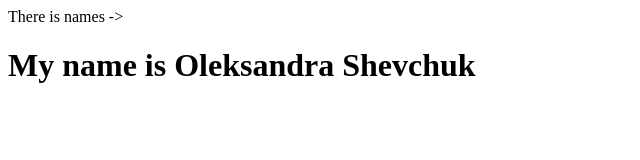
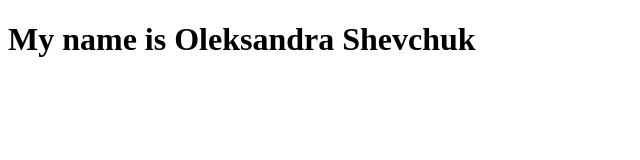
Before and after one commit to YagorlitskiyVyacheslav/pussy-pussy, a plain HTML site: page index.html in a window 1280 px wide. Shown: the whole page, without its empty margins (0-640 px from the left). Drawn offline with Linux system fonts and the light colour scheme.

Commit message:
I removed sub text

```diff
--- a/index.html
+++ b/index.html
@@ -7,7 +7,6 @@
     <title>Pussy-pussy</title>
   </head>
   <body>
-    There is names ->
     <h1>My name is <span class="name">Oleksandra Shevchuk</span></h1>
   </body>
 </html>
```
